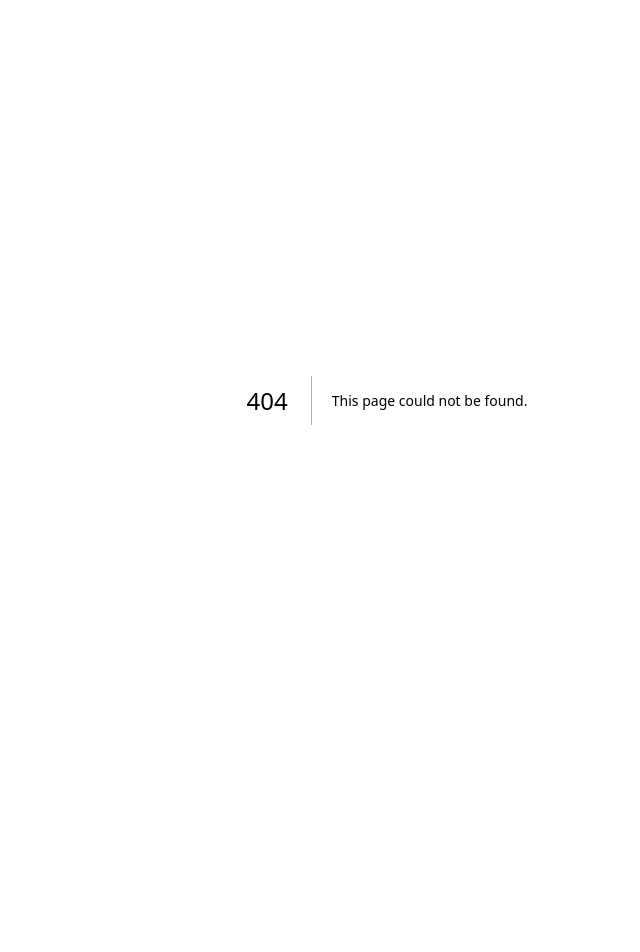
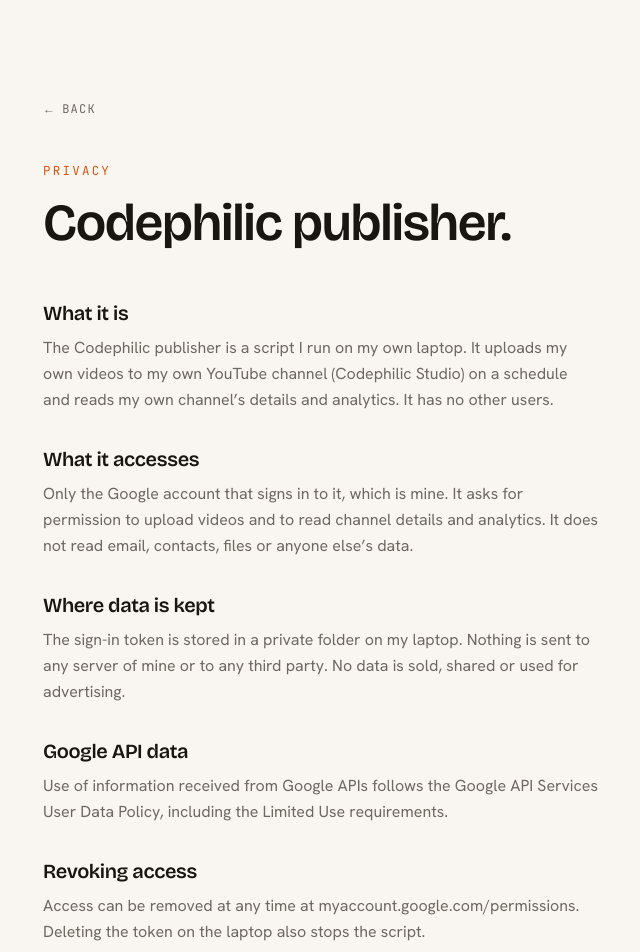
Before and after one commit to rdeepak-711/portfolio, a Next.js app: page /privacy in a window 1280 px wide. Before the commit this address had no page. Shown: the top 952 px of the page, without its empty margins (253-893 px from the left). Before the commit the page ends 800 px from the top, so only its background shows below. Built offline with nearby package versions, Linux system fonts and the light colour scheme.

Commit message:
Add privacy page for the Codephilic publisher's Google sign-in

```diff
--- /dev/null
+++ b/src/app/privacy/page.tsx
@@ -0,0 +1,65 @@
+import type { Metadata } from 'next'
+import Link from 'next/link'
+
+export const metadata: Metadata = {
+  title: 'Privacy · Codephilic publisher',
+  description: 'What the Codephilic publisher can access, where it keeps it, and how to revoke it.',
+}
+
+// Linked from the Google OAuth consent screen of the codephilic-analytics project.
+const SECTIONS = [
+  {
+    h: 'What it is',
+    p: 'The Codephilic publisher is a script I run on my own laptop. It uploads my own videos to my own YouTube channel (Codephilic Studio) on a schedule and reads my own channel’s details and analytics. It has no other users.',
+  },
+  {
+    h: 'What it accesses',
+    p: 'Only the Google account that signs in to it, which is mine. It asks for permission to upload videos and to read channel details and analytics. It does not read email, contacts, files or anyone else’s data.',
+  },
+  {
+    h: 'Where data is kept',
+    p: 'The sign-in token is stored in a private folder on my laptop. Nothing is sent to any server of mine or to any third party. No data is sold, shared or used for advertising.',
+  },
+  {
+    h: 'Google API data',
+    p: 'Use of information received from Google APIs follows the Google API Services User Data Policy, including the Limited Use requirements.',
+  },
+  {
+    h: 'Revoking access',
+    p: 'Access can be removed at any time at myaccount.google.com/permissions. Deleting the token on the laptop also stops the script.',
+  },
+]
+
+export default function Privacy() {
+  return (
+    <main className="mx-auto w-full max-w-3xl px-6 py-16 sm:px-10 sm:py-24">
+      <Link
+        href="/"
+        className="group inline-flex items-center gap-1.5 font-mono text-xs uppercase tracking-[0.1em] text-muted transition-colors hover:text-accent"
+      >
+        <span className="transition-transform group-hover:-translate-x-0.5">←</span>
+        Back
+      </Link>
+
+      <p className="mt-10 font-mono text-[0.72rem] uppercase tracking-[0.18em] text-accent sm:text-[0.78rem]">
+        Privacy
+      </p>
+      <h1 className="mt-4 font-display text-[clamp(2rem,6vw,3.25rem)] font-semibold leading-[1.06] tracking-[-0.025em]">
+        Codephilic publisher.
+      </h1>
+
+      <div className="mt-12 flex flex-col gap-8">
+        {SECTIONS.map((s) => (
+          <section key={s.h} className="max-w-[62ch]">
+            <h2 className="font-display text-xl font-semibold tracking-[-0.02em]">{s.h}</h2>
+            <p className="mt-2 leading-relaxed text-muted">{s.p}</p>
+          </section>
+        ))}
+        <p className="max-w-[62ch] leading-relaxed text-muted">
+          Questions: <a className="text-accent hover:underline" href="mailto:deepakrameshh@gmail.com">deepakrameshh@gmail.com</a>
+        </p>
+        <p className="font-mono text-xs text-muted">Updated 27 Oct 2026</p>
+      </div>
+    </main>
+  )
+}
```
Also changed, not shown: 1 other file (tests, documents, lock files or other folders).
